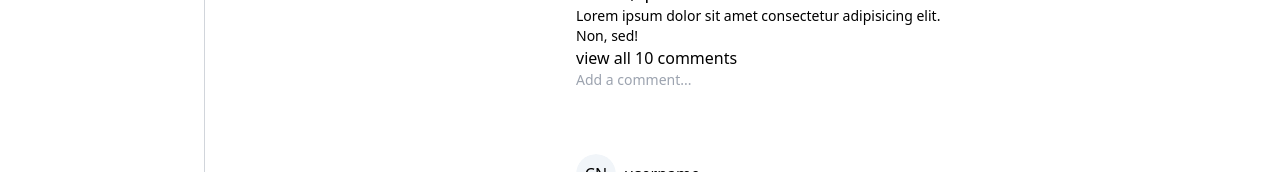
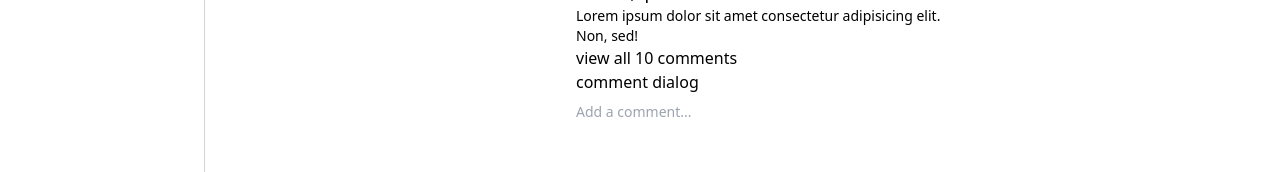
Before and after one commit to Vermasaiyam/ChatterBox, a React (Vite) app in the folder frontend/: page / in a window 1280 px wide. Shown: the part 622-794 px from the top of the page. Built offline with nearby package versions, Linux system fonts and the light colour scheme.

Commit message:
post and comments

```diff
--- /dev/null
+++ b/frontend/src/components/CommentDialog.jsx
@@ -0,0 +1,11 @@
+import React from 'react'
+
+const CommentDialog = () => {
+  return (
+    <div>
+      comment dialog
+    </div>
+  )
+}
+
+export default CommentDialog
--- a/frontend/src/components/Post.jsx
+++ b/frontend/src/components/Post.jsx
@@ -1,4 +1,4 @@
-import React from 'react'
+import React, { useState } from 'react'
 import { Avatar, AvatarFallback, AvatarImage } from './ui/avatar'
 import { Dialog, DialogContent, DialogTrigger } from './ui/dialog'
 import { Bookmark, MessageCircle, MoreHorizontal, Send } from 'lucide-react'
@@ -8,8 +8,20 @@ import { FaRegThumbsUp, FaThumbsUp } from "react-icons/fa";
 import axios from 'axios'
 import { toast } from 'sonner'
 import { Badge } from './ui/badge'
+import CommentDialog from './CommentDialog'
 
 const Post = () => {
+    const [text, setText] = useState("");
+
+    const changeEventHandler = (e) => {
+        const inputText = e.target.value;
+        if (inputText.trim()) {
+            setText(inputText);
+        } else {
+            setText("");
+        }
+    }
+
     return (
         <div className='my-16 w-full max-w-sm mx-auto'>
             <div className='flex items-center justify-between'>
@@ -92,18 +104,19 @@ const Post = () => {
                     }} className='cursor-pointer text-sm text-gray-400'>View all {comment.length} comments</span>
                 )
             } */}
-            {/* <CommentDialog /> */}
-            <div className='flex items-center justify-between'>
+            <CommentDialog />
+            <div className='flex items-center justify-between my-2'>
                 <input
                     type="text"
                     placeholder='Add a comment...'
-                    // value={text}
-                    // onChange={changeEventHandler}
+                    value={text}
+                    onChange={changeEventHandler}
                     className='outline-none text-sm w-full'
                 />
-                {/* {
-                    text && <span onClick={commentHandler} className='text-[#3BADF8] cursor-pointer'>Post</span>
-                } */}
+                {
+                    text &&
+                    <span className='text-[#042035] font-semibold cursor-pointer'>Post</span>
+                }
 
             </div>
         </div>
```
